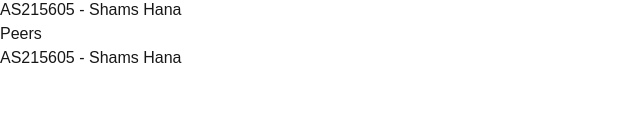
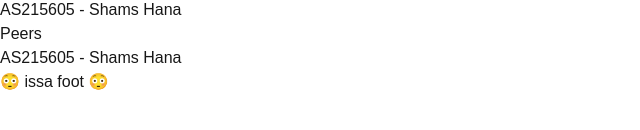
Before and after one commit to nate-moo/as213801.net, a Next.js app: page / in a window 1280 px wide. Shown: the part 170-300 px from the top of the page, without its empty margins (0-640 px from the left). Built offline with nearby package versions, Linux system fonts and the light colour scheme.

Commit message:
added foot

```diff
--- a/src/app/page.tsx
+++ b/src/app/page.tsx
@@ -55,6 +55,9 @@ export default function Home() {
                     </div>
                 </div>
             </main>
+            <footer>
+                <p>😳 issa foot 😳</p>
+            </footer>
         </div>
     );
 }
```
